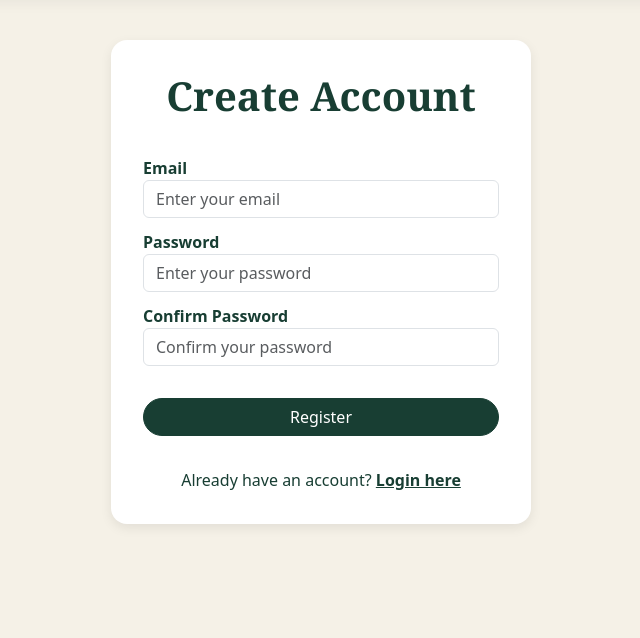
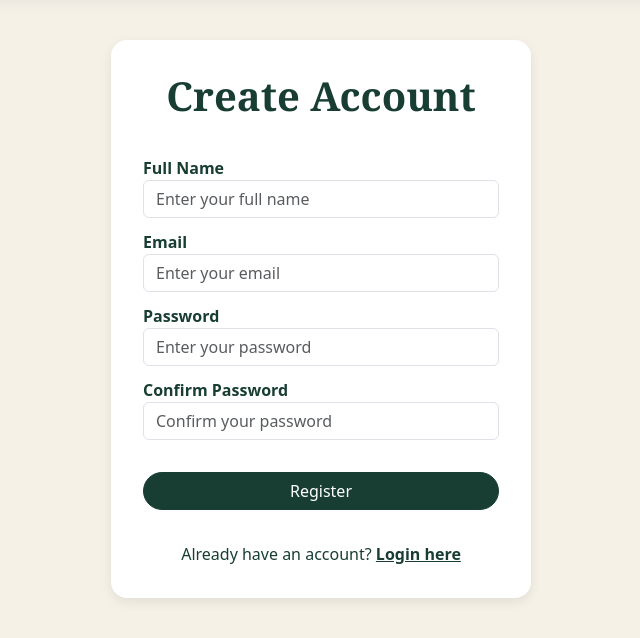
Before and after one commit to Alejandra-gonza-13/NovellaWeb, an ASP.NET Core app: page /Account/Register in a window 1280 px wide. Shown: the part 65-703 px from the top of the page, without its empty margins (319-959 px from the left). Run offline with ASP.NET Core 8, Linux system fonts and the light colour scheme; style sheets or scripts are compiled from the project's sources; some libraries are stand-ins or nearby versions.

Commit message:
Add Full Name to Register and save user in database

```diff
--- a/Views/Account/Register.cshtml
+++ b/Views/Account/Register.cshtml
@@ -6,6 +6,9 @@
     <h1>Create Account</h1>
 
     <form id="registerForm">
+
+        <label for="name">Full Name</label>
+        <input type="text" id="name" name="name" class="form-control" placeholder="Enter your full name" required />
 
         <label for ="email">Email</label>
         <input type ="email" id ="email" name ="email" class ="form-control" placeholder="Enter your email" required />
--- a/wwwroot/js/Register.js
+++ b/wwwroot/js/Register.js
@@ -1,8 +1,11 @@
-import { auth, createUserWithEmailAndPassword} from "./firebase.js";
+import { ref, set } from "https://www.gstatic.com/firebasejs/10.12.2/firebase-database.js";
+import { auth, db, createUserWithEmailAndPassword, updateProfile } from "./firebase.js";
 
 const registerForm = document.getElementById("registerForm");
 
-registerForm.addEventListener("submit", async function (e) { e.preventDefault();
+registerForm.addEventListener("submit", async function (e) {
+  e.preventDefault();
+  const name = document.getElementById("name").value;
   const email = document.getElementById("email").value;
   const password = document.getElementById("password").value;
   const confirmPassword = document.getElementById("confirmPassword").value;
@@ -14,7 +17,20 @@ registerForm.addEventListener("submit", async function (e) { e.preventDefault();
   }
 
   try {
-    await createUserWithEmailAndPassword(auth, email, password);
+    // 1) Create the account (teacher's code)
+    const result = await createUserWithEmailAndPassword(auth, email, password);
+    const user = result.user;
+
+    // 2) Save the name in the account (so "Welcome, name" works)
+    await updateProfile(user, { displayName: name });
+
+    // 3) Save the user in the database: users/{uid}
+    await set(ref(db, `users/${user.uid}`), {
+      name: name,
+      email: email,
+      role: "customer"
+    });
+
     messageDiv.textContent = "Account created successfully!";
     window.location.href = "/Home/Index";
   } catch (error) {
```
